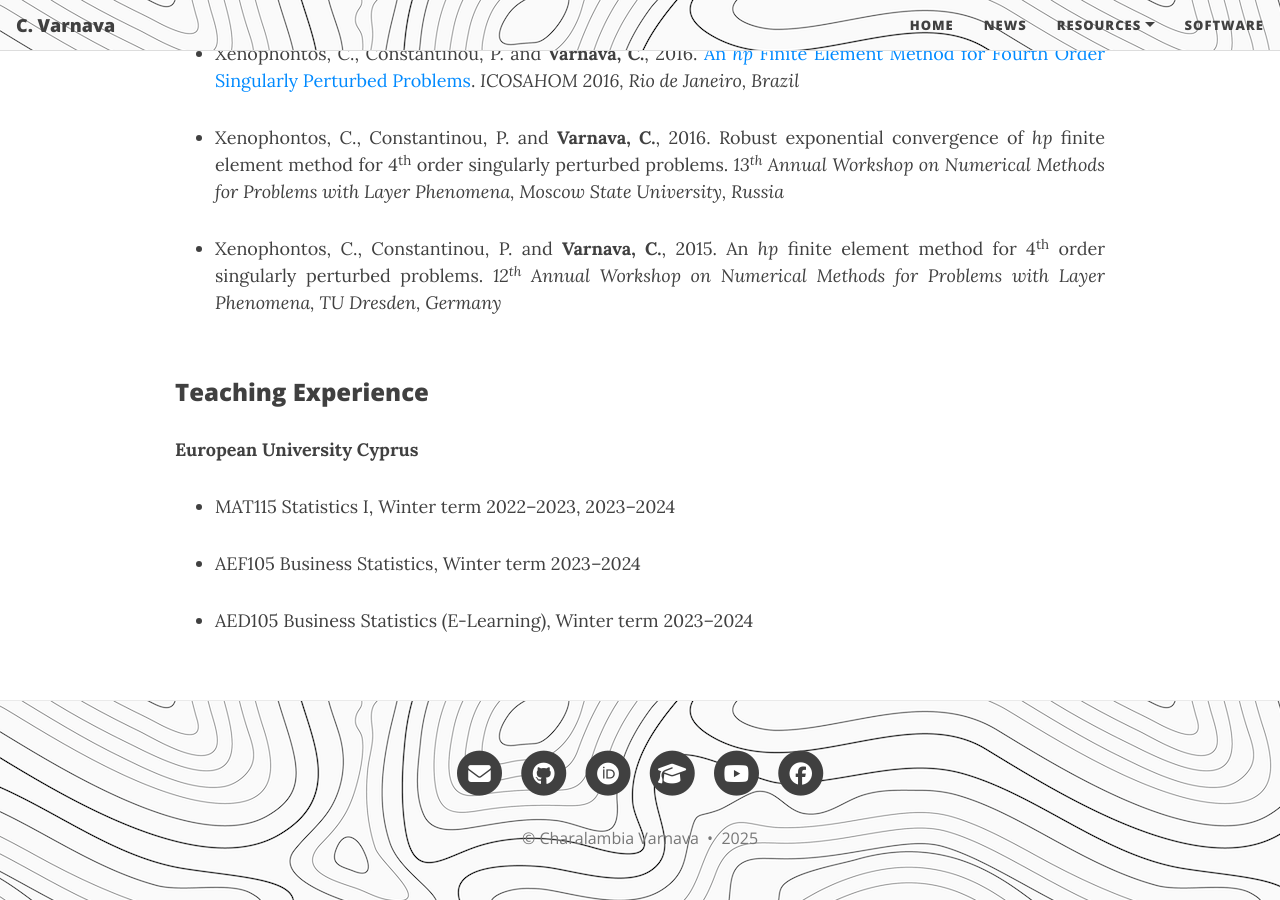
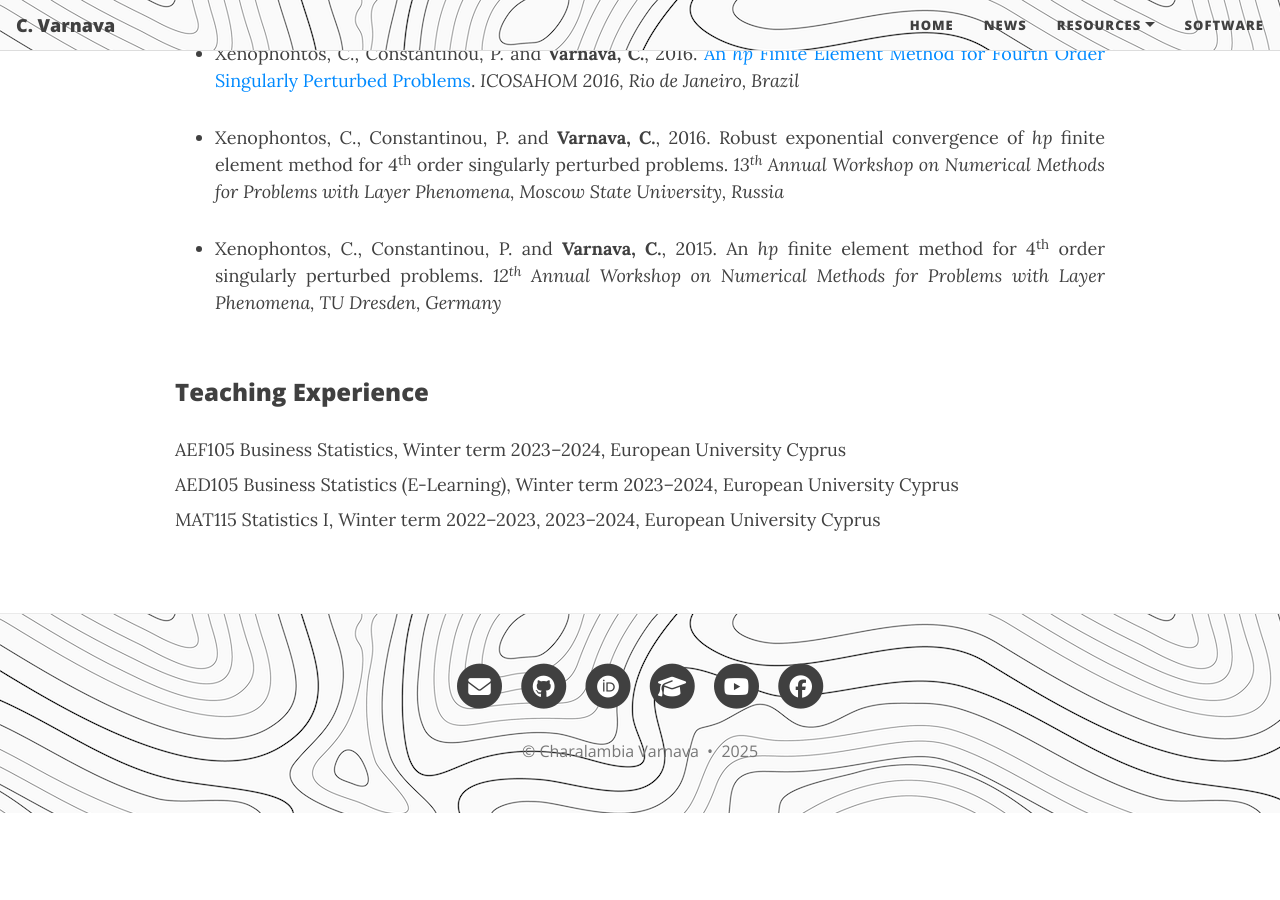
Before and after one commit to ch-var/ch-var.github.io, a Jekyll site: the page built from cv.html, in a window 1280 px wide and 900 px high, scrolled down 5507 px. Built offline with Jekyll 4.4.1, drawn with Linux system fonts in a browser that asks for light colours; formulas are drawn with MathJax 3; after the commit the page ends 6320 px from its top, so only the background shows below that.

Commit message:
Update cv.html

```diff
--- a/cv.html
+++ b/cv.html
@@ -156,14 +156,9 @@
 </ul>
 <br>
 <p style="font-family: var(--header-font); font-weight: 800; line-height: 1.1; font-size: 1.5rem; margin-top: 1.25rem;">Teaching Experience</p>
-<p align='justify'><b>European University Cyprus</b>
-<ul>
-<li class="responsive-margin">MAT115 Statistics I, Winter term 2022–2023, 2023–2024</li>
-<p></p>
-<li class="responsive-margin">AEF105 Business Statistics, Winter term 2023–2024 </li>
-<p></p>
-<li class="responsive-margin">AED105 Business Statistics (E-Learning), Winter term 2023–2024 </li>
-</ul>
+<p align='justify' style="margin-bottom: 8px;">AEF105 Business Statistics, Winter term 2023–2024, European University Cyprus</p>
+<p align='justify' style="margin-top: 8px; margin-bottom: 8px;">AED105 Business Statistics (E-Learning), Winter term 2023–2024, European University Cyprus</p>
+<p align='justify' style="margin-top: 8px;">MAT115 Statistics I, Winter term 2022–2023, 2023–2024, European University Cyprus</p>
 
 <style>
   .responsive-margin {
```
